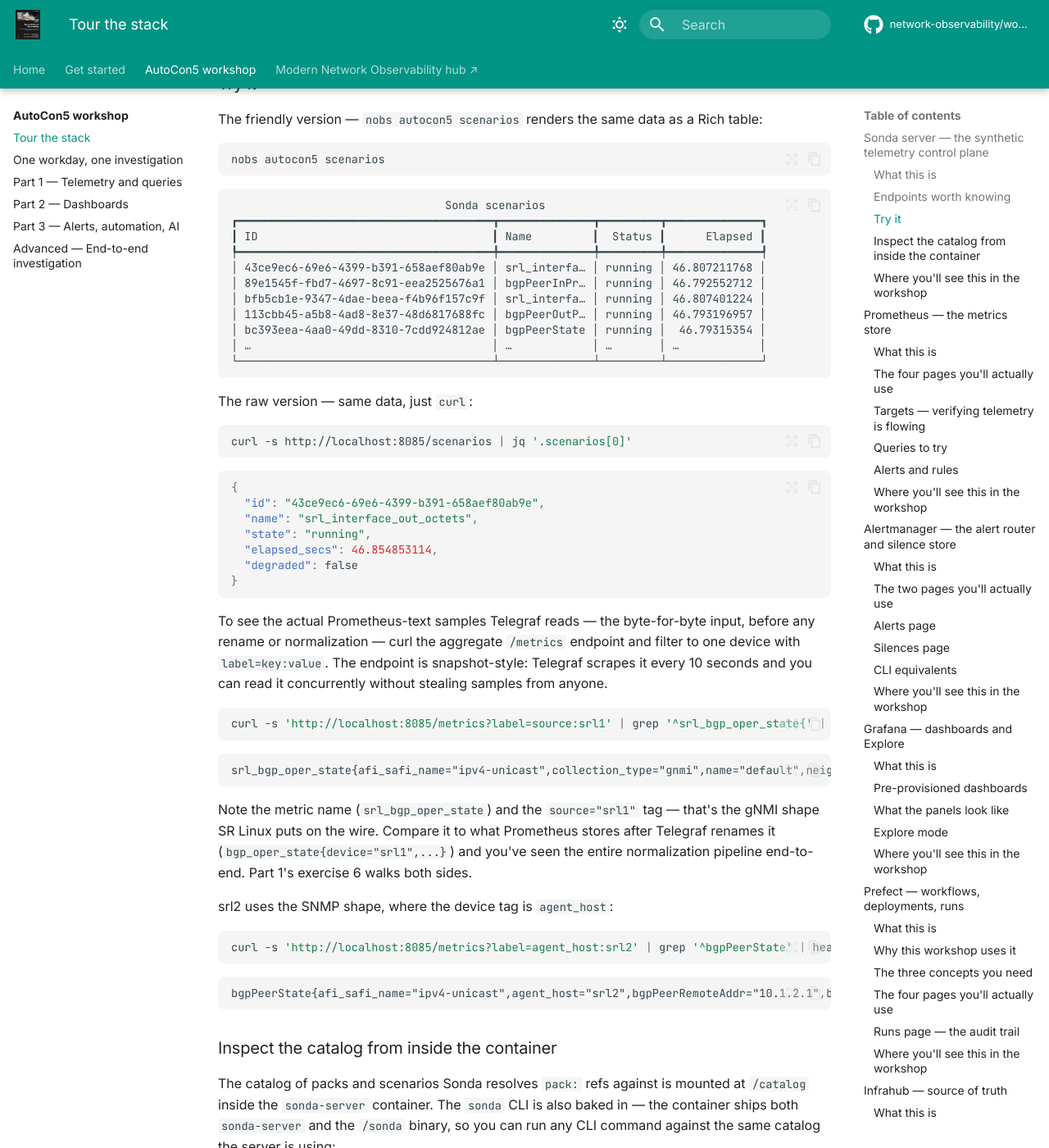
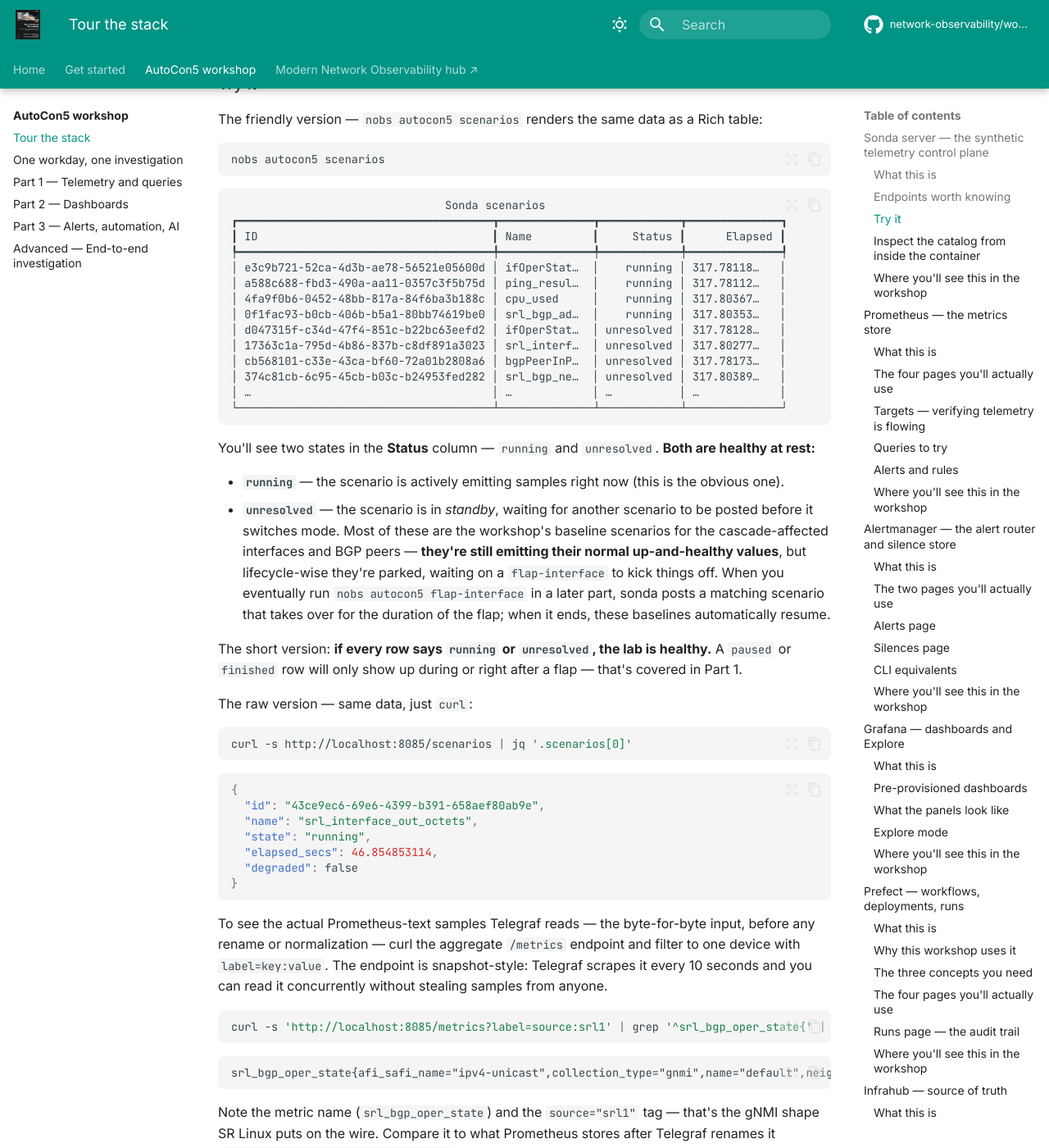
Before and after one commit to network-observability/workshops, an MkDocs documentation site: the page built from docs/workshop/tour.md, in a window 1280 px wide and 1400 px high, scrolled down 1901 px. Shown: the whole window at 82% size. Built offline with MkDocs 1.6.1 and Material for MkDocs 9.7.7, drawn with Linux system fonts in a browser that asks for light colours; comment, search, counter and statistics services are not loaded.

Commit message:
docs(tour): refresh "Try it" example + explain `unresolved` state simply
The old example output only showed `running` rows, so a fresh student
running the same command would see ~58% of their scenarios reporting
`unresolved` and have nothing in the docs to anchor that against.
Refreshed the table with a representative slice (running + unresolved
rows, mix of srl1 gNMI-shape and srl2 SNMP-shape names) so the doc
matches what the student actually sees.

Added a short plain-language paragraph after the table explaining that
both `running` and `unresolved` are healthy at rest. The key thing for
a newbie to absorb: unresolved scenarios are *still emitting* — they're
just parked on the lifecycle state machine until a flap-interface
posts the matching cascade. No need to know what a `while:` clause is
or what `if_unresolved: open` does at this point — that's covered
later if/when it matters.

Closing one-liner ("`running` or `unresolved` = healthy; `paused` /
`finished` only during/after a flap") gives the student a quick sanity
test they can repeat throughout the workshop without re-reading the
Tour.

````diff
--- a/docs/workshop/tour.md
+++ b/docs/workshop/tour.md
@@ -53,17 +53,27 @@
 
 ```text
                                 Sonda scenarios
-┏━━━━━━━━━━━━━━━━━━━━━━━━━━━━━━━━━━━━━━┳━━━━━━━━━━━━━━┳━━━━━━━━━┳━━━━━━━━━━━━━━┓
-┃ ID                                   ┃ Name         ┃  Status ┃      Elapsed ┃
-┡━━━━━━━━━━━━━━━━━━━━━━━━━━━━━━━━━━━━━━╇━━━━━━━━━━━━━━╇━━━━━━━━━╇━━━━━━━━━━━━━━┩
-│ 43ce9ec6-69e6-4399-b391-658aef80ab9e │ srl_interfa… │ running │ 46.807211768 │
-│ 89e1545f-fbd7-4697-8c91-eea2525676a1 │ bgpPeerInPr… │ running │ 46.792552712 │
-│ bfb5cb1e-9347-4dae-beea-f4b96f157c9f │ srl_interfa… │ running │ 46.807401224 │
-│ 113cbb45-a5b8-4ad8-8e37-48d6817688fc │ bgpPeerOutP… │ running │ 46.793196957 │
-│ bc393eea-4aa0-49dd-8310-7cdd924812ae │ bgpPeerState │ running │  46.79315354 │
-│ …                                    │ …            │ …       │ …            │
-└──────────────────────────────────────┴──────────────┴─────────┴──────────────┘
+┏━━━━━━━━━━━━━━━━━━━━━━━━━━━━━━━━━━━━━━┳━━━━━━━━━━━━━━┳━━━━━━━━━━━━┳━━━━━━━━━━━━━━┓
+┃ ID                                   ┃ Name         ┃     Status ┃      Elapsed ┃
+┡━━━━━━━━━━━━━━━━━━━━━━━━━━━━━━━━━━━━━━╇━━━━━━━━━━━━━━╇━━━━━━━━━━━━╇━━━━━━━━━━━━━━┩
+│ e3c9b721-52ca-4d3b-ae78-56521e05600d │ ifOperStat…  │    running │ 317.78118…   │
+│ a588c688-fbd3-490a-aa11-0357c3f5b75d │ ping_resul…  │    running │ 317.78112…   │
+│ 4fa9f0b6-0452-48bb-817a-84f6ba3b188c │ cpu_used     │    running │ 317.80367…   │
+│ 0f1fac93-b0cb-406b-b5a1-80bb74619be0 │ srl_bgp_ad…  │    running │ 317.80353…   │
+│ d047315f-c34d-47f4-851c-b22bc63eefd2 │ ifOperStat…  │ unresolved │ 317.78128…   │
+│ 17363c1a-795d-4b86-837b-c8df891a3023 │ srl_interf…  │ unresolved │ 317.80277…   │
+│ cb568101-c33e-43ca-bf60-72a01b2808a6 │ bgpPeerInP…  │ unresolved │ 317.78173…   │
+│ 374c81cb-6c95-45cb-b03c-b24953fed282 │ srl_bgp_ne…  │ unresolved │ 317.80389…   │
+│ …                                    │ …            │ …          │ …            │
+└──────────────────────────────────────┴──────────────┴────────────┴──────────────┘
 ```
+
+You'll see two states in the **Status** column — `running` and `unresolved`. **Both are healthy at rest:**
+
+- **`running`** — the scenario is actively emitting samples right now (this is the obvious one).
+- **`unresolved`** — the scenario is in *standby*, waiting for another scenario to be posted before it switches mode. Most of these are the workshop's baseline scenarios for the cascade-affected interfaces and BGP peers — **they're still emitting their normal up-and-healthy values**, but lifecycle-wise they're parked, waiting on a `flap-interface` to kick things off. When you eventually run `nobs autocon5 flap-interface` in a later part, sonda posts a matching scenario that takes over for the duration of the flap; when it ends, these baselines automatically resume.
+
+The short version: **if every row says `running` or `unresolved`, the lab is healthy.** A `paused` or `finished` row will only show up during or right after a flap — that's covered in Part 1.
 
 The raw version — same data, just `curl`:
 
````
